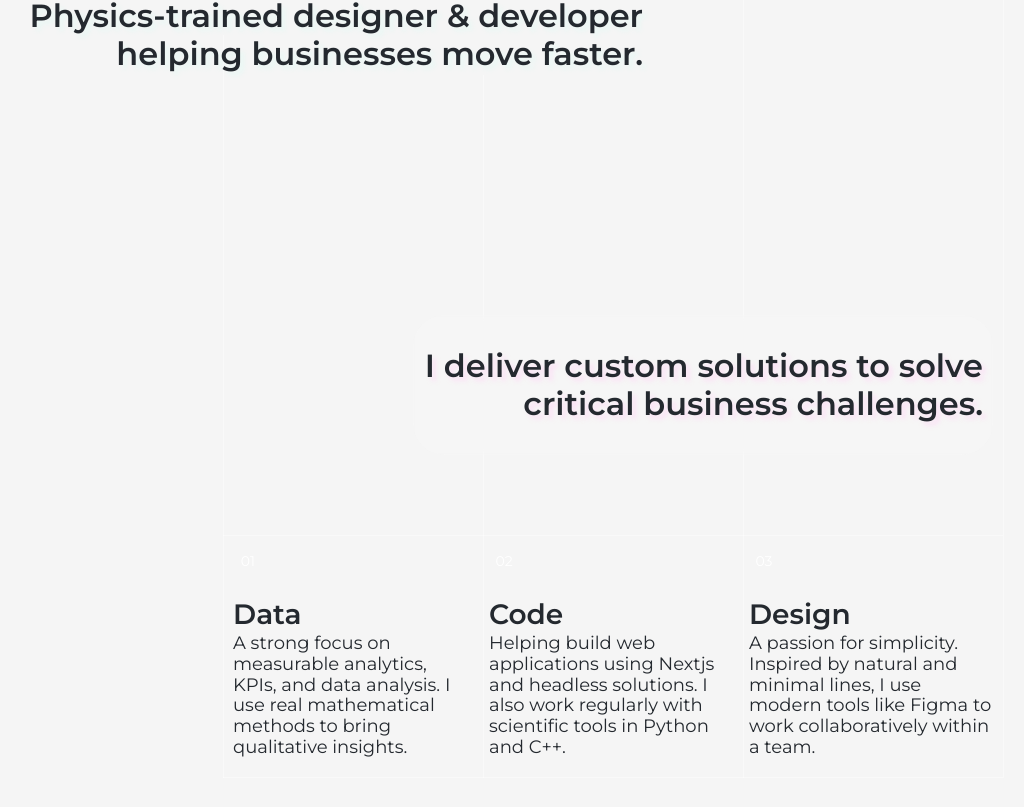
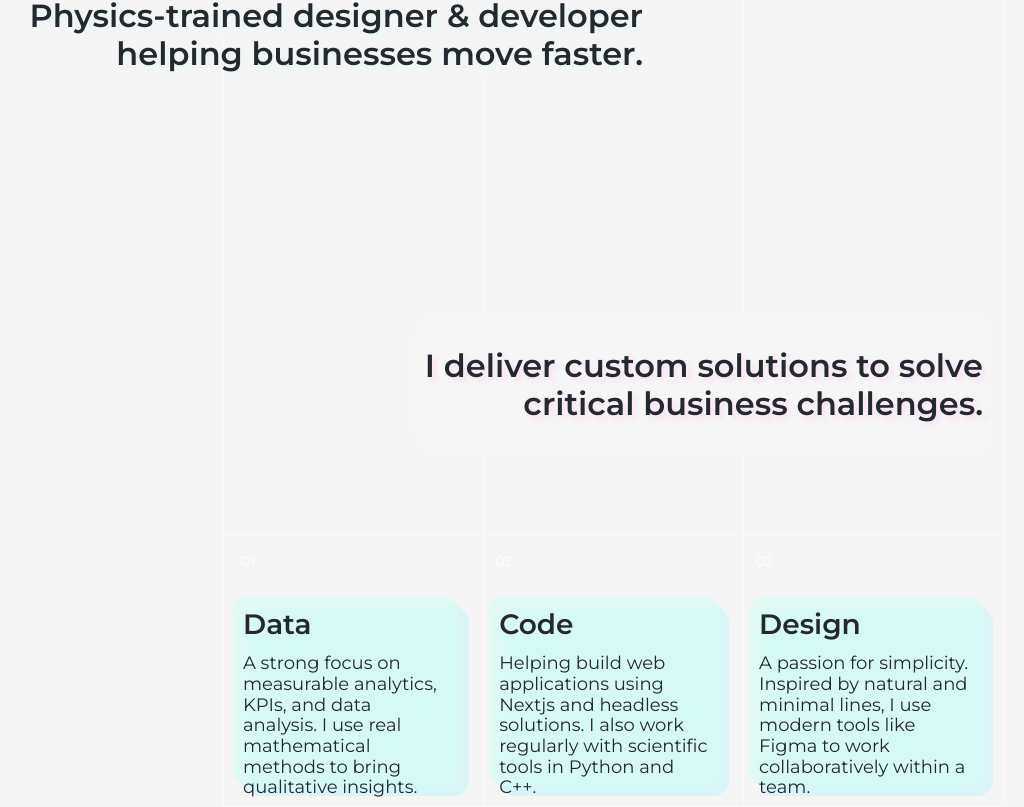
Before and after one commit to dysk0zero/Portfolio_Website, a Next.js app in the folder your-portfolio/: page / in a window 1280 px wide. Shown: the part 485-1292 px from the top of the page, without its empty margins (157-1181 px from the left). Before the commit the page ends 1263 px from the top, so only its background shows below. Built offline with nearby package versions, Linux system fonts and the light colour scheme.

Commit message:
Skill Section in progress

```diff
--- a/your-portfolio/src/app/components/home/skills/skills.tsx
+++ b/your-portfolio/src/app/components/home/skills/skills.tsx
@@ -15,7 +15,7 @@ function Skills_Section() {
       120px gap on each side of the screen. his is specially important for screen sizes smaller than 1440px but bigger than 1200px.
       Then we position it at the back at z-[1]. */}
 
-      <div className="absolute max-w-[1200px] px-8 inset-0 z-[1] mx-auto">
+      <div className="absolute max-w-[1200px] px-8 inset-0 z-10 mx-auto">
         {/* Inside the container our grid is defined, with 5 vertical lines spaced by the same gap. */}
 
           {Array.from({ length: 5 }).map((_, i) => (
@@ -32,10 +32,10 @@ function Skills_Section() {
 
       {/* In this container we will place the first statement.
       Then we position it at the front at z-[10], and make it fill the container full size with ml-auto. */}
-      <div className="ml-auto lg:pr-[10px] z-[10]">
+      <div className="ml-auto lg:pr-[10px] z-50">
         {/* This is the first statement. It has a background blur, and background color. */}
         <h3 className="
-        h-[140px] w-[580px] bg-[rgba(255,255,255,0.12)] rounded-4xl
+        h-[140px] w-[580px] bg-[rgba(255,255,255,0.12)] rounded-3xl
         content-center text-right pr-[10px]
         text-2xl md:text-3xl lg:text-[32px] font-semibold text-foreground
         text-shadow-[4px_4px_4px_rgba(255,208,245,0.5)]
@@ -54,67 +54,93 @@ function Skills_Section() {
         className="
           flex flex-row
           pl-[25%]  ml-auto
-          z-[10]
           md:pt-[80px]"
       >
         {/* Each card is a flex container with column direction. */}
         <div className="
           border-t border-b border-white/40
           content-center
-          text-2xl md:text-3xl lg:text-[32px]
-          flex-col"
+          text-2xl md:text-3xl lg:text-[32px]"
         >
           {/* This contains the small top left corner number of the card. */}
           <div className="flex lg:w-[50px] lg:h-[50px] justify-center">
             <h6 className="content-center lg:text-sm text-white">01</h6>
           </div>
-          <div className="p-[10px] mb-[10px]">
-            <h1 className="
-              text-xl md:text-2xl lg:text-[28px] font-semibold text-foreground">
+          {/* This contains the front individual card. */}
+          <div className="relative m-[10px] mr-[20px] mb-[20px]">
+            {/* Shadow layer 2 (bottom layer) */}
+            <div className="absolute top-[10px] left-[10px] w-full h-[190px] bg-[rgba(109,246,255,0.2)] rounded-2xl z-30" />
+
+            {/* Shadow layer 1 (middle layer) */}
+            <div className="absolute top-[5px] left-[5px] w-full h-[190px] bg-[rgba(109,246,255,0.0)] rounded-2xl z-40" />
+
+            {/* Main card (top layer) */}
+            <div className="relative w-full h-[190px] bg-[rgba(208,255,244,0.5)] backdrop-blur-[8px] rounded-2xl z-50 p-[10px] pr-0">
+              <h1 className="text-xl md:text-2xl lg:text-[28px] font-semibold text-foreground">
                 Data
               </h1>
-            <h6 className="text-sm lg:text-[18px] font-normal text-foreground leading-[1.15]">
+              <h6 className="pt-[10px] pr-[10px] text-sm lg:text-[18px] font-normal text-foreground leading-[1.15]">
                 A strong focus on measurable analytics, KPIs, and data analysis. I use real mathematical methods to bring qualitative insights.
               </h6>
             </div>
-
-          </div>
-
-        <div className="
-          border-t border-b border-white/40
-          content-center
-          text-2xl md:text-3xl lg:text-[32px] font-normal text-foreground
-          flex-col"
-        >
-          <div className="flex lg:w-[50px] lg:h-[50px] justify-center">
-            <h6 className="content-center lg:text-sm text-white">02</h6>
-          </div>
-          <div className="p-[10px] mb-[10px]">
-            <h1 className="text-xl md:text-2xl lg:text-[28px] font-semibold text-foreground">
-            Code
-          </h1>
-          <h6 className="text-sm lg:text-[18px] text-foreground leading-[1.15]">
-            Helping build web applications using Nextjs and headless solutions. I also work regularly with scientific tools in Python and C++.
-          </h6>
           </div>
         </div>
 
         <div className="
           border-t border-b border-white/40
           content-center
-          text-2xl md:text-3xl lg:text-[32px] font-normal text-foreground
-          flex-col"
+          text-2xl md:text-3xl lg:text-[32px]"
         >
+          {/* This contains the small top left corner number of the card. */}
           <div className="flex lg:w-[50px] lg:h-[50px] justify-center">
-            <h6 className="content-center lg:text-sm text-white">03</h6>
+            <h6 className="content-center lg:text-sm text-white">02</h6>
           </div>
-          <div className="p-[10px] mb-[10px]">
+          {/* This contains the front individual card. */}
+          <div className="relative m-[10px] mr-[20px] mb-[20px]">
+            {/* Shadow layer 2 (bottom layer) */}
+            <div className="absolute top-[10px] left-[10px] w-full h-[190px] bg-[rgba(109,246,255,0.2)] rounded-2xl z-30" />
+
+            {/* Shadow layer 1 (middle layer) */}
+            <div className="absolute top-[5px] left-[5px] w-full h-[190px] bg-[rgba(109,246,255,0.0)] rounded-2xl z-40" />
+
+            {/* Main card (top layer) */}
+            <div className="relative w-full h-[190px] bg-[rgba(208,255,244,0.5)] backdrop-blur-[8px] rounded-2xl z-50 p-[10px] pr-0">
+              <h1 className="text-xl md:text-2xl lg:text-[28px] font-semibold text-foreground">
+                Code
+              </h1>
+              <h6 className="pt-[10px] pr-[10px] text-sm lg:text-[18px] font-normal text-foreground leading-[1.15]">
+                Helping build web applications using Nextjs and headless solutions. I also work regularly with scientific tools in Python and C++.
+              </h6>
+            </div>
+          </div>
+        </div>
+
+        <div className="
+          border-t border-b border-white/40
+          content-center
+          text-2xl md:text-3xl lg:text-[32px]"
+        >
+          {/* This contains the small top left corner number of the card. */}
+          <div className="flex lg:w-[50px] lg:h-[50px] justify-center">
+            <h6 className="content-center lg:text-sm text-white">02</h6>
+          </div>
+          {/* This contains the front individual card. */}
+          <div className="relative m-[10px] mr-[20px] mb-[20px]">
+            {/* Shadow layer 2 (bottom layer) */}
+            <div className="absolute top-[10px] left-[10px] w-full h-[190px] bg-[rgba(109,246,255,0.2)] rounded-2xl z-30" />
+
+            {/* Shadow layer 1 (middle layer) */}
+            <div className="absolute top-[5px] left-[5px] w-full h-[190px] bg-[rgba(109,246,255,0.0)] rounded-2xl z-40" />
+
+            {/* Main card (top layer) */}
+            <div className="relative w-full h-[190px] bg-[rgba(208,255,244,0.5)] backdrop-blur-[8px] rounded-2xl z-50 p-[10px] pr-0">
               <h1 className="text-xl md:text-2xl lg:text-[28px] font-semibold text-foreground">
                 Design
               </h1>
-            <h6 className="text-sm lg:text-[18px] text-foreground leading-[1.15]">
+              <h6 className="pt-[10px] pr-[10px] text-sm lg:text-[18px] font-normal text-foreground leading-[1.15]">
                 A passion for simplicity. Inspired by natural and minimal lines, I use modern tools like Figma to work collaboratively within a team.
               </h6>
+            </div>
           </div>
         </div>
       </div>
```
Lines whose indentation alone changed are shown as unchanged.
